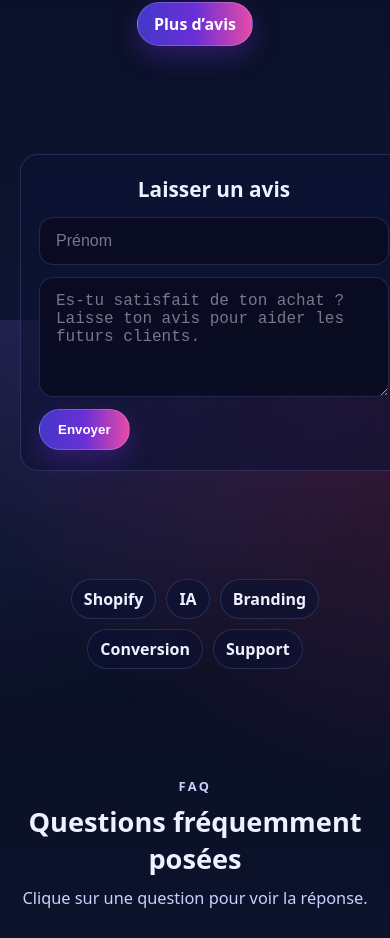
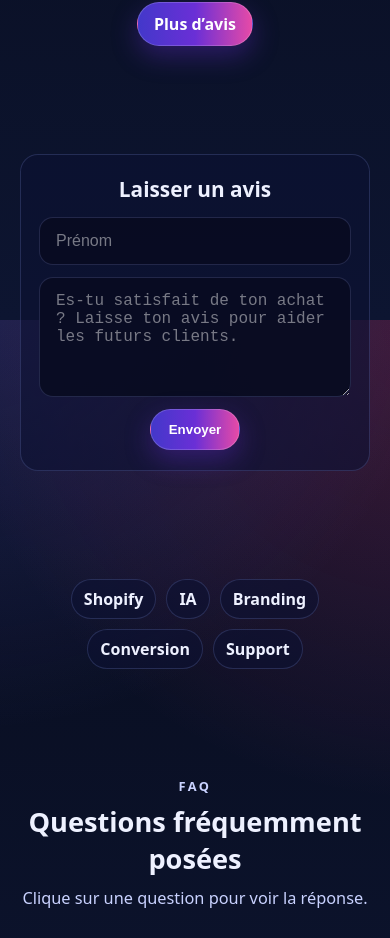
Before and after one commit to Mrfezz/copyshop-ia, a Next.js app: page / in a window 390 px wide. Shown: the part 3900-4838 px from the top of the page. Built offline with nearby package versions, Linux system fonts and the light colour scheme.

Commit message:
fix mobile review block centering

```diff
--- a/app/page.tsx
+++ b/app/page.tsx
@@ -1075,6 +1075,7 @@ const styles: Record<string, React.CSSProperties> = {
     padding: "20px 18px",
     display: "grid",
     gap: 14,
+    boxSizing: "border-box",
   },
   reviewFormTitle: {
     fontSize: "1.3rem",
@@ -1277,9 +1278,21 @@ const responsiveCss = `
 
   @media (max-width: 768px) {
     .reviewFormWrapMobile {
+      width: calc(100vw - 40px) !important;
+      max-width: calc(100vw - 40px) !important;
       margin-left: auto !important;
       margin-right: auto !important;
       justify-self: center !important;
+      box-sizing: border-box !important;
+    }
+
+    .reviewFormWrapMobile form {
+      width: 100% !important;
+    }
+
+    .reviewFormWrapMobile button[type="submit"] {
+      margin-left: auto !important;
+      margin-right: auto !important;
     }
   }
 `;
```
